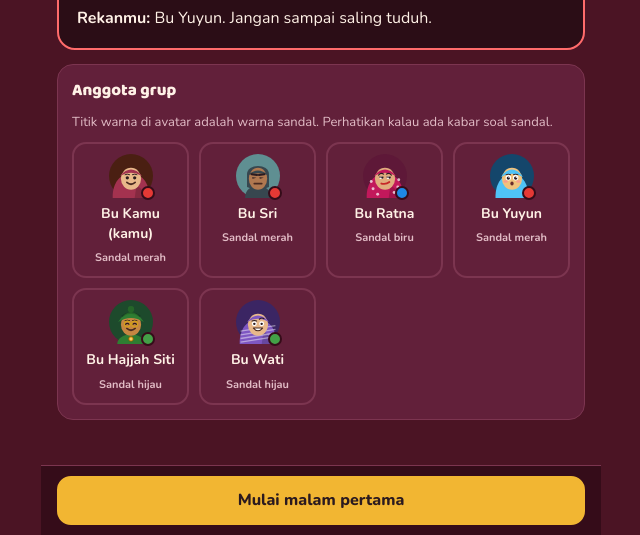
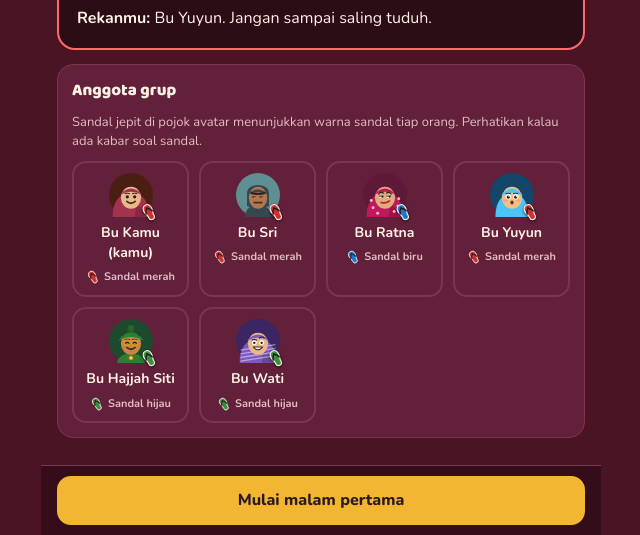
Before and after one commit to thofik93/arisan, a website: page index.html in a window 1280 px wide. Both pictures are taken after a click on the button 640 px from the left and 504 px from the top of the page. Shown: the part 265-800 px from the top of the page, without its empty margins (319-959 px from the left). Drawn offline with nearby package versions, Linux system fonts and the light colour scheme.

Commit message:
feat: ikon sandal jepit menggantikan titik warna
Sandal jepit tampak atas (alas, tali V, jepitan jempol) dengan warna
sandal tiap tokoh, dipakai di pojok avatar, kabar pagi, kartu anggota,
dan kartu peran.

```diff
--- a/index.html
+++ b/index.html
@@ -88,14 +88,15 @@ input[type=text]{font:inherit;font-size:17px;color:var(--ink);background:var(--p
 /* avatar */
 .av{flex:none;display:inline-block;position:relative;line-height:0}
 .av svg{display:block}
-.av .sandal{position:absolute;right:-2px;bottom:-2px;width:14px;height:14px;border-radius:50%;border:2px solid var(--maroon-deep)}
+.av .sandal{position:absolute;right:-5px;bottom:-4px;line-height:0;filter:drop-shadow(0 1px 1.5px rgba(0,0,0,.7))}
+.sandal-ic{display:inline-block;vertical-align:-4px;line-height:0;margin-right:4px}
 .av.out svg{filter:grayscale(1) opacity(.45)}
 
 /* pilih orang */
 .people{display:grid;grid-template-columns:repeat(auto-fill,minmax(96px,1fr));gap:10px}
 .person{display:flex;flex-direction:column;align-items:center;gap:6px;padding:10px 6px;border-radius:14px;background:var(--panel);border:2px solid var(--line);color:var(--fg);font-weight:700;font-size:14px;text-align:center}
 .person.sel{border-color:var(--emas);background:var(--maroon-deep)}
-.person .tag{font-size:11px;color:var(--muted);font-weight:700}
+.person .tag{font-size:11px;color:var(--muted);font-weight:700;white-space:nowrap}
 .person[disabled]{opacity:.4}
 
 /* kartu peran */
@@ -426,8 +427,17 @@ function avatarSVG(p,size){
   if(p.frameColor)parts.push(`<circle cx="24" cy="24" r="22.5" fill="none" stroke="${p.frameColor}" stroke-width="3"/>`);
   return `<svg width="${s}" height="${s}" viewBox="0 0 48 48" aria-hidden="true">${parts.join('')}</svg>`;
 }
+/* Sandal jepit dilihat dari atas: alas, tali V, dan jepitan jempol, dengan garis tepi supaya terlihat di latar gelap */
+function sandalSVG(hex,size){
+  const s=size||16;
+  return `<svg width="${s}" height="${s}" viewBox="0 0 24 24" aria-hidden="true"><g transform="rotate(-28 12 12)">`+
+    `<path d="M12 1.6 C16.6 1.6 18.1 5.6 17.6 9.6 C17.1 13.1 15.6 15.1 15.9 18.6 C16.1 21.6 14.3 23 12 23 C9.7 23 7.9 21.6 8.1 18.6 C8.4 15.1 6.9 13.1 6.4 9.6 C5.9 5.6 7.4 1.6 12 1.6 Z" fill="${hex}" stroke="#fff8ee" stroke-width="1.4"/>`+
+    `<path d="M12 3.4 C15.2 3.4 16.2 6.2 15.9 9.3 C15.5 12.3 14.2 14.4 14.4 18 C14.5 20.4 13.3 21.3 12 21.3 C10.7 21.3 9.5 20.4 9.6 18 C9.8 14.4 8.5 12.3 8.1 9.3 C7.8 6.2 8.8 3.4 12 3.4 Z" fill="#000" opacity=".12"/>`+
+    `<path d="M12 6.2 C9.6 7.6 8.1 10 7.5 12.6 M12 6.2 C14.4 7.6 15.9 10 16.5 12.6" stroke="#2b1a1f" stroke-width="2" fill="none" stroke-linecap="round"/>`+
+    `<circle cx="12" cy="6.2" r="1.3" fill="#2b1a1f"/></g></svg>`;
+}
 function av(p,size,showSandal){
-  const sd=showSandal&&p.sandal?`<span class="sandal" style="background:${p.sandalHex}" title="Sandal ${esc(p.sandal)}"></span>`:'';
+  const sd=showSandal&&p.sandal?`<span class="sandal" title="Sandal ${esc(p.sandal)}">${sandalSVG(p.sandalHex,Math.max(15,Math.round((size||40)*.42)))}</span>`:'';
   return `<span class="av ${p.alive===false?'out':''}">${avatarSVG(p,size)}${sd}</span>`;
 }
 function humanLook(){const h=cos('hijab',P.hijab)||COSMETICS[0],f=cos('frame',P.frame);return{hijab:h.color,skin:'#e8b88a',frameColor:f&&f.color,
@@ -1548,8 +1558,8 @@ function roleReveal(){
       <p>${r.desc}</p>
       ${partner.length?`<p><b>Rekanmu:</b> ${partner.map(p=>esc(p.name)).join(', ')}. Jangan sampai saling tuduh.</p>`:''}
     </div>
-    <div class="card"><h3>Anggota grup</h3><p class="small muted">Titik warna di avatar adalah warna sandal. Perhatikan kalau ada kabar soal sandal.</p>
-      <div class="people">${G.players.map(p=>`<div class="person" style="cursor:default">${av(p,44,true)}<span>${esc(p.name)}${p.human?' (kamu)':''}</span><span class="tag">Sandal ${esc(p.sandal)}</span></div>`).join('')}</div></div>
+    <div class="card"><h3>Anggota grup</h3><p class="small muted">Sandal jepit di pojok avatar menunjukkan warna sandal tiap orang. Perhatikan kalau ada kabar soal sandal.</p>
+      <div class="people">${G.players.map(p=>`<div class="person" style="cursor:default">${av(p,44,true)}<span>${esc(p.name)}${p.human?' (kamu)':''}</span><span class="tag"><span class="sandal-ic">${sandalSVG(p.sandalHex,14)}</span>Sandal ${esc(p.sandal)}</span></div>`).join('')}</div></div>
   </div>
   <div class="bottom"><button class="primary" id="go">Mulai malam pertama</button></div>`);
   on('#go','click',nightScreen);
@@ -1618,7 +1628,7 @@ function newsHTML(nw){
   if(nw.type==='kas')return `<div class="sys news">💰 Kas berkurang <b>${rp(nw.take)}</b> semalam. Sisa ${jt(G.kas)}.</div>`;
   if(nw.type==='fitnah')return `<div class="sys news">📢 Kabar beredar: <b>${esc(pl(nw.target).name)}</b> ${esc(nw.text)}.</div>`;
   if(nw.type==='klarifikasi')return `<div class="sys news">🛡️ Ada yang menyebar fitnah tentang <b>${esc(pl(nw.target).name)}</b>, tapi Bu RT sudah mengklarifikasi.</div>`;
-  if(nw.type==='sandal'){const s=SANDAL.find(x=>x[0]===nw.color);return `<div class="sys news">👡 Ada yang lihat orang bersandal <b style="color:${s[1]}">${esc(nw.color)}</b> dekat kotak kas tengah malam.</div>`;}
+  if(nw.type==='sandal'){const s=SANDAL.find(x=>x[0]===nw.color);return `<div class="sys news"><span class="sandal-ic">${sandalSVG(s[1],20)}</span>Ada yang lihat orang bersandal <b style="color:${s[1]}">${esc(nw.color)}</b> dekat kotak kas tengah malam.</div>`;}
   return '';
 }
 function dayScreen(){
@@ -2084,7 +2094,7 @@ function passReveal(p,next){
   const partner=p.role==='bandar'?G.players.filter(q=>q.role==='bandar'&&q.id!==p.id):[];
   render(`<div class="scroll" style="justify-content:center">
     <div class="rolecard ${p.role}"><span class="small" style="font-weight:800">${esc(p.name)}, kamu adalah</span><span class="rname">${r.name}</span><p>${r.desc}</p>
-    ${partner.length?`<p><b>Rekanmu:</b> ${partner.map(q=>esc(q.name)).join(', ')}</p>`:''}<p class="small">Sandalmu warna <b>${esc(p.sandal)}</b>.</p></div></div>
+    ${partner.length?`<p><b>Rekanmu:</b> ${partner.map(q=>esc(q.name)).join(', ')}</p>`:''}<p class="small"><span class="sandal-ic">${sandalSVG(p.sandalHex,18)}</span>Sandalmu warna <b>${esc(p.sandal)}</b>.</p></div></div>
     <div class="bottom"><button class="primary" id="ok">Sudah hafal, sembunyikan</button></div>`);
   on('#ok','click',next);
 }
```
